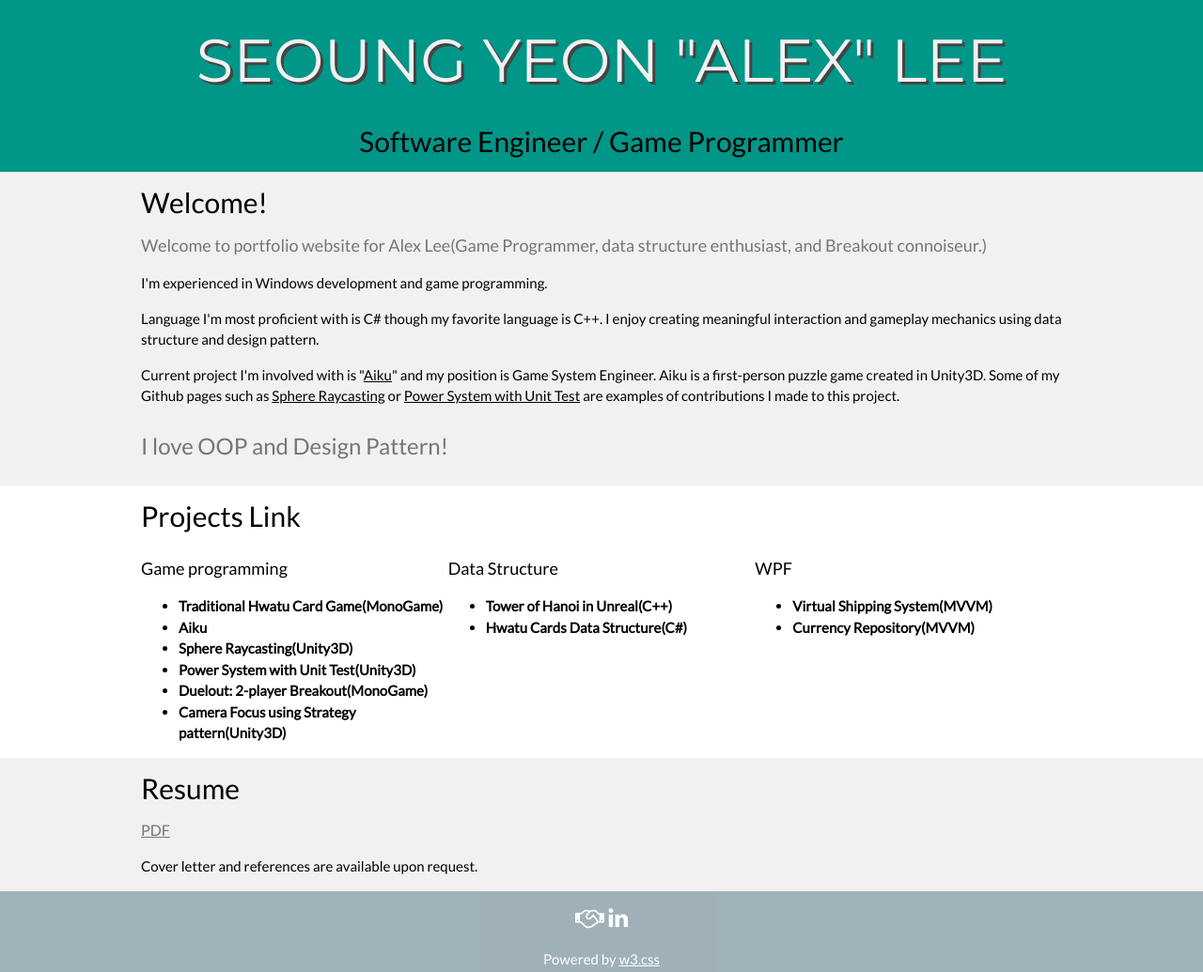
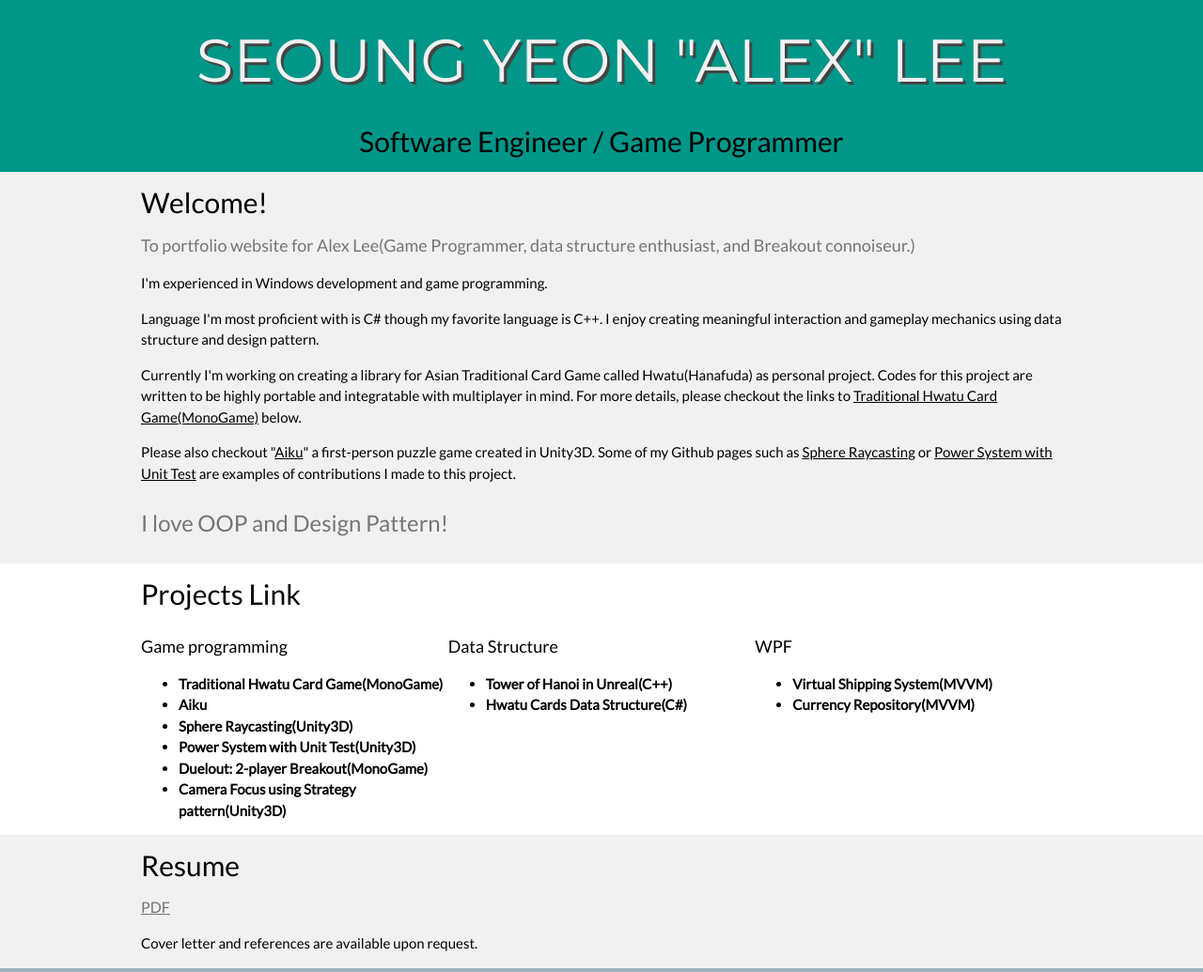
Before and after one commit to ALee1303/ALee1303.github.io, a plain HTML site: page index.html in a window 1280 px wide. Shown: the top 1035 px of the page at 94% size. Drawn offline with nearby package versions, Linux system fonts and the light colour scheme.

Commit message:
update portfolio

```diff
--- a/index.html
+++ b/index.html
@@ -28,10 +28,11 @@
   <div id="About" class="w3-row-padding w3-container w3-light-gray">
     <div class="w3-content">
       <h2>Welcome!</h2>
-      <h5 class="w3-text-gray">Welcome to portfolio website for Alex Lee(Game Programmer, data structure enthusiast, and Breakout connoiseur.)</h5>
+      <h5 class="w3-text-gray">To portfolio website for Alex Lee(Game Programmer, data structure enthusiast, and Breakout connoiseur.)</h5>
       <p>I'm experienced in Windows development and game programming.</p>
       <p>Language I'm most proficient with is C# though my favorite language is C++. I enjoy creating meaningful interaction and gameplay mechanics using data structure and design pattern.</p>
-      <p>Current project I'm involved with is "<a href="http://aiku-game.com/" target="_blank">Aiku</a>" and my position is Game System Engineer. Aiku is a first-person puzzle game created in Unity3D. Some of my Github pages such as <a href="https://github.com/ALee1303/Sphere-Raycasting" target="_blank">Sphere Raycasting</a> or <a href="https://github.com/ALee1303/PowerSystemBase" target="_blank">Power System with Unit Test</a> are examples of contributions I made to this project.</p>
+      <p>Currently I'm working on creating a library for Asian Traditional Card Game called Hwatu(Hanafuda) as personal project. Codes for this project are written to be highly portable and integratable with multiplayer in mind. For more details, please checkout the links to <a href="https://github.com/ALee1303/Hwatu" target="_blank">Traditional Hwatu Card Game(MonoGame)</a> below.</p>
+      <p>Please also checkout "<a href="http://aiku-game.com/" target="_blank">Aiku</a>" a first-person puzzle game created in Unity3D. Some of my Github pages such as <a href="https://github.com/ALee1303/Sphere-Raycasting" target="_blank">Sphere Raycasting</a> or <a href="https://github.com/ALee1303/PowerSystemBase" target="_blank">Power System with Unit Test</a> are examples of contributions I made to this project.</p>
       <p class="w3-xlarge w3-text-gray">I love OOP and Design Pattern!</p>
     </div>
   </div>
@@ -42,7 +43,7 @@
       <div class="w3-third">
         <h5>Game programming</h5>
         <ul>
-          <li><a href="https://github.com/ALee1303/Hwatu/tree/master/GoStop" target="_blank">Traditional Hwatu Card Game(MonoGame)</a></li>
+          <li><a href="https://github.com/ALee1303/Hwatu" target="_blank">Traditional Hwatu Card Game(MonoGame)</a></li>
           <li><a href="http://aiku-game.com/" target="_blank">Aiku</a></li>
           <li><a href="https://github.com/ALee1303/Sphere-Raycasting" target="_blank">Sphere Raycasting(Unity3D)</a></li>
           <li><a href="https://github.com/ALee1303/PowerSystemBase" target="_blank">Power System with Unit Test(Unity3D)</a></li>
```
